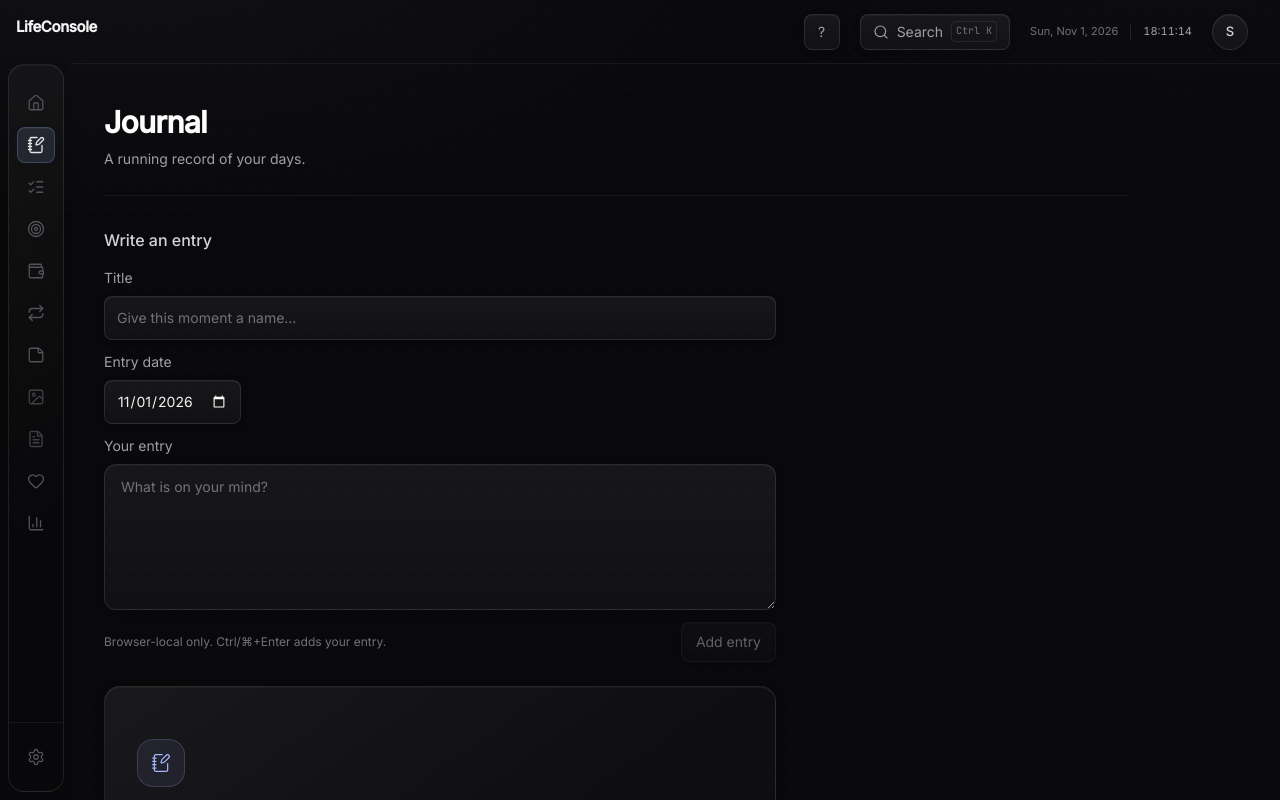
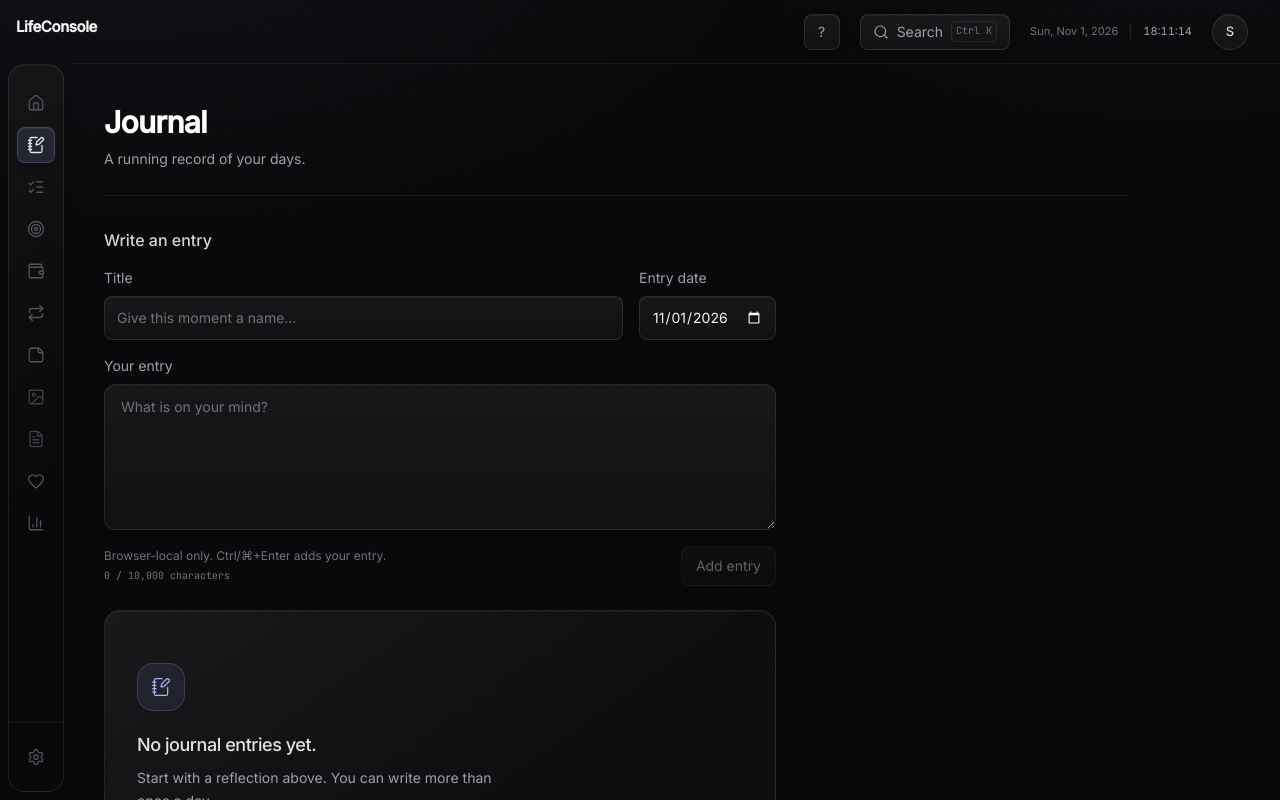
Before and after one commit to sunil-0701/LifeConsole, a React (Vite) app in the folder lifeconsole-facade/facade/: page /journal in a window 1280 px wide. Shown: the top 800 px of the page. Built offline with nearby package versions, Linux system fonts and the light colour scheme.

Commit message:
ui: refine journal form layout and show character counts

```diff
--- a/lifeconsole-facade/facade/src/components/ui/JournalEntryForm.jsx
+++ b/lifeconsole-facade/facade/src/components/ui/JournalEntryForm.jsx
@@ -32,28 +32,31 @@ function JournalEntryForm({ entry, today, onSave, onCancel, titleRef }) {
         event.preventDefault();
         if (!event.repeat) event.currentTarget.requestSubmit();
       }
-    }} className="space-y-3">
-      <div>
+    }} className="grid gap-4 sm:grid-cols-[minmax(0,1fr)_auto]">
+      <div className="min-w-0">
         <label htmlFor={`${id}-title`} className="mb-2 block text-sm text-zinc-400">Title</label>
         <input id={`${id}-title`} ref={inputRef} autoFocus={Boolean(entry)} value={title} required maxLength={JOURNAL_TITLE_LIMIT}
           onChange={(event) => setTitle(event.target.value)} placeholder="Give this moment a name…"
           className="glass-control h-11 w-full rounded-lg px-3 text-sm text-zinc-100 placeholder:text-zinc-500" />
       </div>
-      <div>
+      <div className="min-w-0">
         <label htmlFor={`${id}-day`} className="mb-2 block text-sm text-zinc-400">Entry date</label>
         <input id={`${id}-day`} type="date" value={day ?? today} required max={today}
           onChange={(event) => setDay(event.target.value)}
           className="glass-control h-11 max-w-full rounded-lg px-3 text-sm text-zinc-100 [color-scheme:dark]" />
       </div>
-      <div>
+      <div className="sm:col-span-2">
         <label htmlFor={`${id}-text`} className="mb-2 block text-sm text-zinc-400">Your entry</label>
         <textarea id={`${id}-text`} value={text} required maxLength={JOURNAL_TEXT_LIMIT} rows={6}
           onChange={(event) => setText(event.target.value)} placeholder="What is on your mind?"
           aria-keyshortcuts="Control+Enter Meta+Enter" aria-describedby={`${id}-hint`}
           className="glass-control block w-full resize-y rounded-xl px-4 py-3 text-sm text-zinc-100 placeholder:text-zinc-500" />
       </div>
-      <div className="flex flex-wrap items-center justify-between gap-3">
-        <p id={`${id}-hint`} className="text-xs text-zinc-500">Browser-local only. Ctrl/⌘+Enter {entry ? 'saves changes' : 'adds your entry'}.</p>
+      <div className="flex flex-wrap items-center justify-between gap-3 sm:col-span-2">
+        <div>
+          <p id={`${id}-hint`} className="text-xs text-zinc-500">Browser-local only. Ctrl/⌘+Enter {entry ? 'saves changes' : 'adds your entry'}.</p>
+          <p className="mt-1 font-mono text-[10px] tabular-nums text-zinc-500">{text.length.toLocaleString()} / {JOURNAL_TEXT_LIMIT.toLocaleString()} characters</p>
+        </div>
         <div className="flex flex-wrap gap-2">
           <button type="submit" disabled={!title.trim() || !text.trim()}
             className="glass-control min-h-10 rounded-lg px-3.5 text-sm text-zinc-200 disabled:cursor-not-allowed disabled:opacity-40">{entry ? 'Save changes' : 'Add entry'}</button>
```
